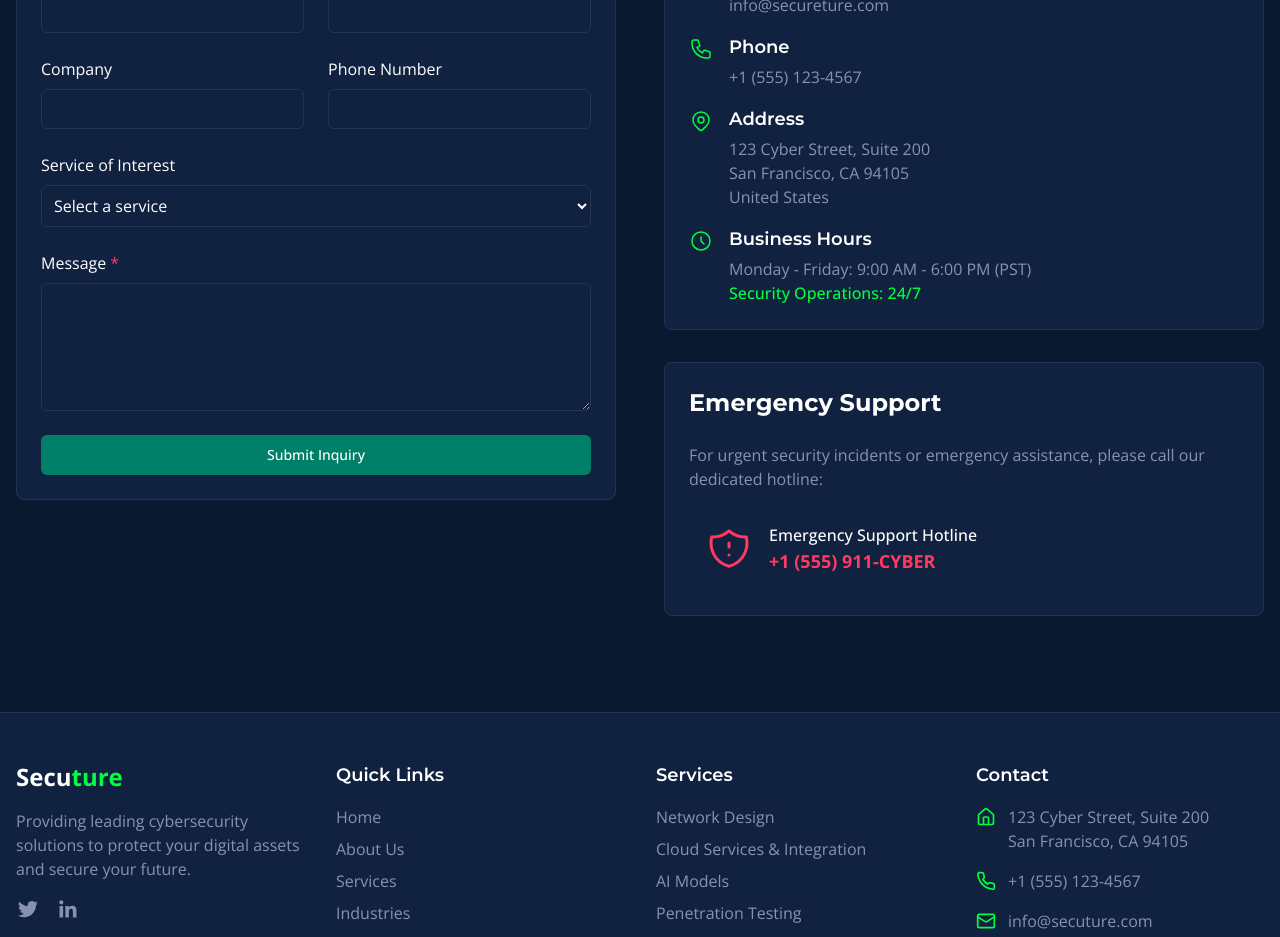
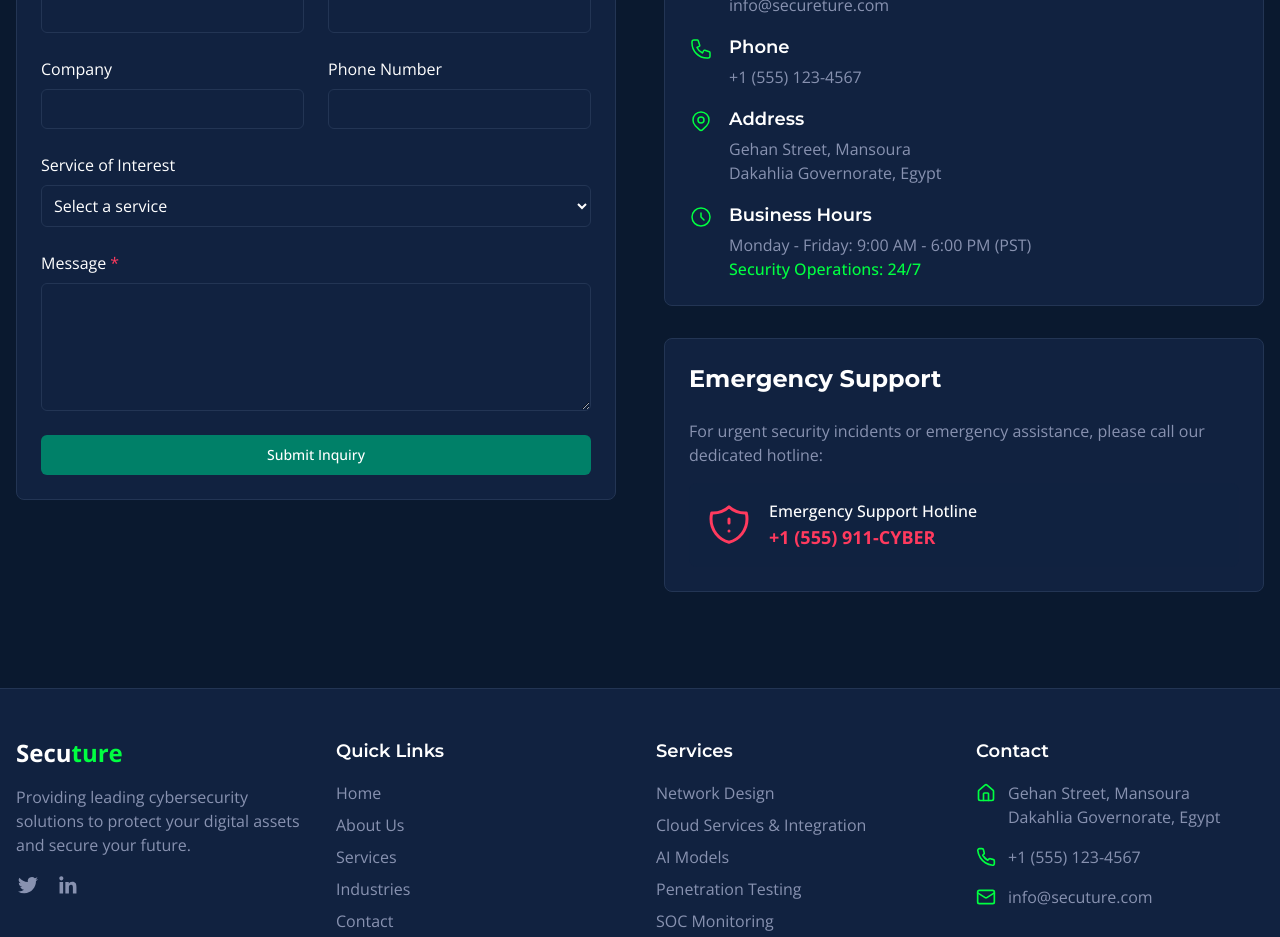
Before and after one commit to ahmedeisa99/secureture-future-web, a React (Vite) app: page /contact in a window 1280 px wide. Shown: the part 440-1377 px from the top of the page. Built offline with nearby package versions, Linux system fonts and the light colour scheme.

Commit message:
Refactor: Update contact address
Update the contact address in the footer and contact page to reflect the new address.

```diff
--- a/src/components/layout/Footer.tsx
+++ b/src/components/layout/Footer.tsx
@@ -104,8 +104,8 @@ const Footer = () => {
               <li className="flex items-start">
                 <Home className="h-5 w-5 text-cyber-green mr-3 mt-0.5" />
                 <span className="text-cyber-gray">
-                  123 Cyber Street, Suite 200<br />
-                  San Francisco, CA 94105
+                  Gehan Street, Mansoura<br />
+                  Dakahlia Governorate, Egypt
                 </span>
               </li>
               <li className="flex items-center">
--- a/src/pages/Contact.tsx
+++ b/src/pages/Contact.tsx
@@ -1,4 +1,3 @@
-
 import React, { useState } from 'react';
 import Layout from '@/components/layout/Layout';
 import { Button } from "@/components/ui/button";
@@ -203,9 +202,8 @@ const Contact = () => {
                     <div>
                       <h3 className="text-lg font-semibold mb-1">Address</h3>
                       <address className="text-cyber-gray not-italic">
-                        123 Cyber Street, Suite 200<br />
-                        San Francisco, CA 94105<br />
-                        United States
+                        Gehan Street, Mansoura<br />
+                        Dakahlia Governorate, Egypt
                       </address>
                     </div>
                   </div>
```
